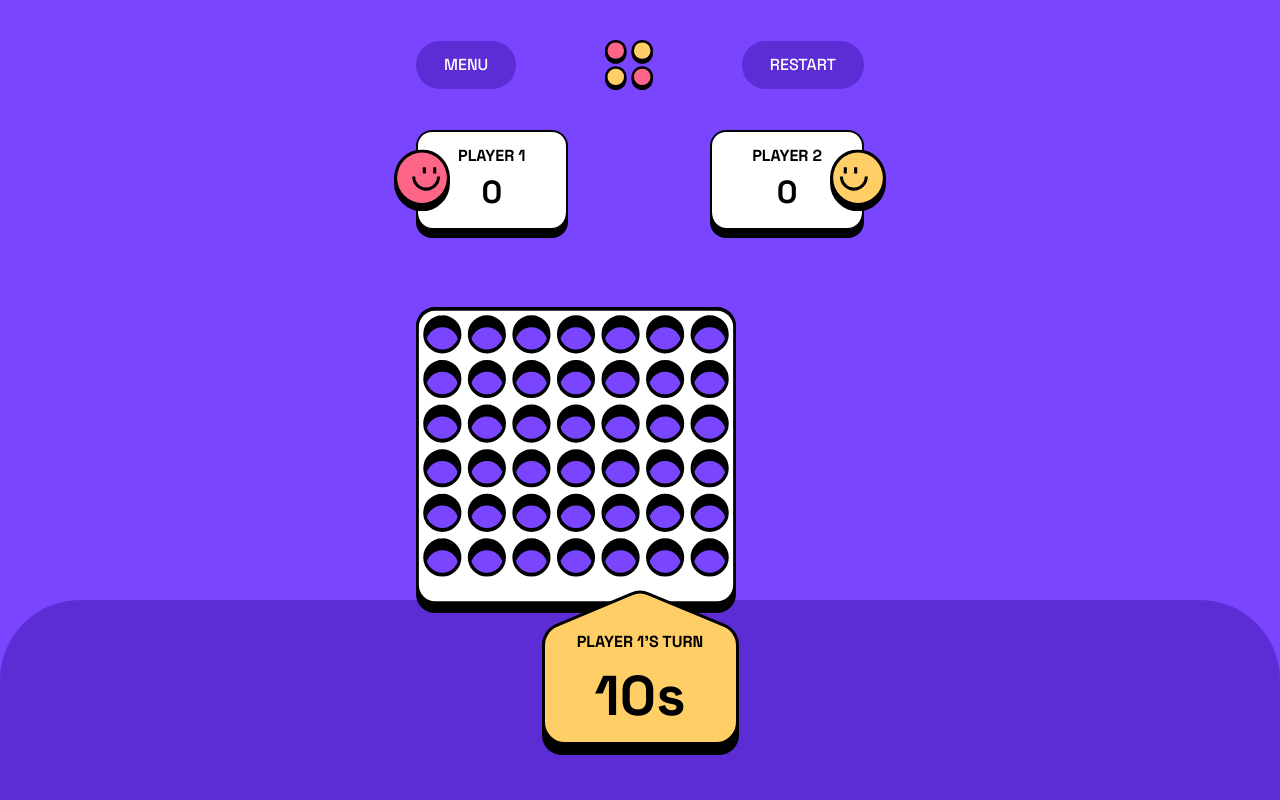
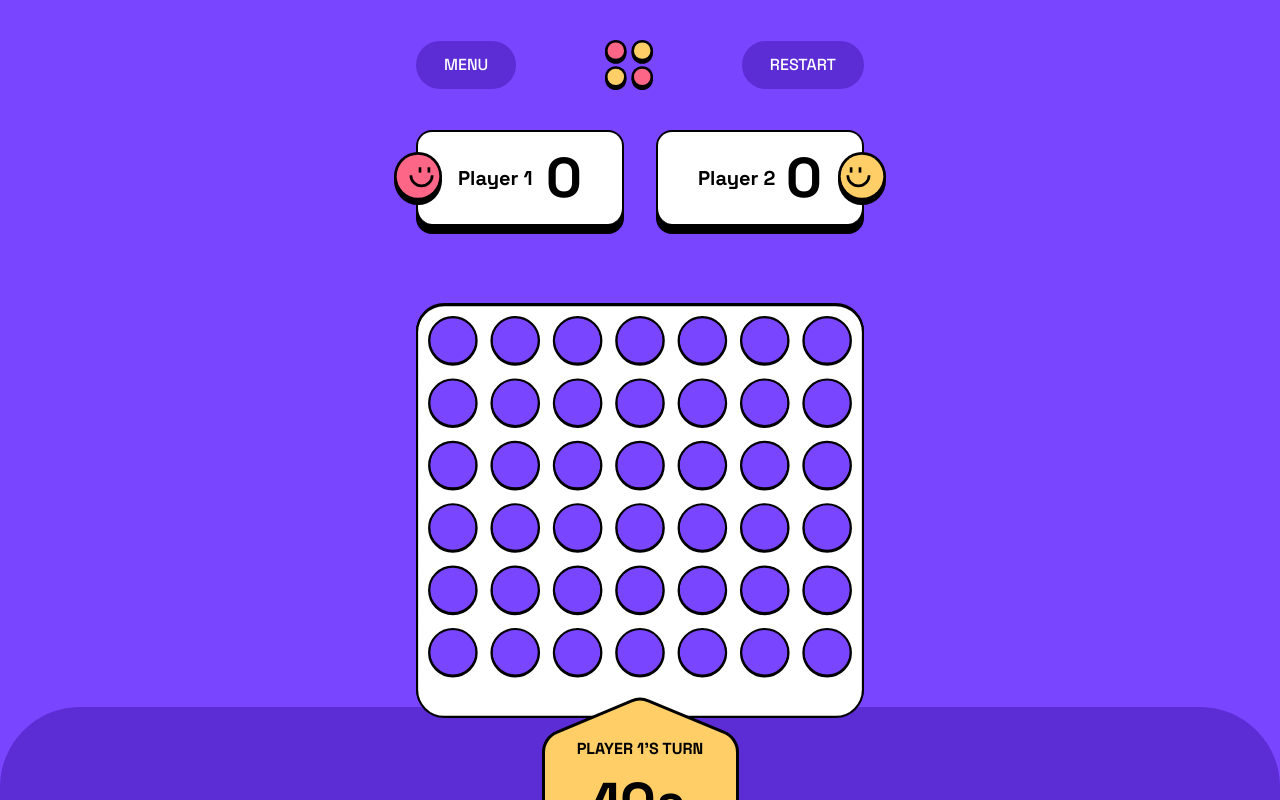
Before and after one commit to JhodaDev/connect-four-game, a React (Vite) app: page /game in a window 1280 px wide. Built offline with nearby package versions, Linux system fonts and the light colour scheme.

Commit message:
responsive was fixed

```diff
--- a/src/components/Board/Board.jsx
+++ b/src/components/Board/Board.jsx
@@ -15,6 +15,9 @@ import { setWinners } from '../../redux/slices/playerSlice'
 import markeryellow from '../../assets/marker-yellow.svg'
 import markerred from '../../assets/marker-red.svg'
 import { useWinner } from '../../hooks/useWinner'
+import { BoardWhiteLarge } from './BoardWhiteLarge'
+import { BoardBlackLarge } from './BoardBlackLarge'
+import { Container } from '../Container'
 
 export const Board = () => {
   const { board, left, marker, handleActiveColumn, handleDropDisc } = useBoard()
@@ -38,29 +41,27 @@ export const Board = () => {
           <img src={turn === 1 ? markeryellow : markerred} alt='marker-yellow' />
         </div>
       )}
-      <div className='absolute max-w-xs w-full z-20'>
-        <div className='relative z-50'>
-          <BoardSmallWhite />
+      <Container>
+        <div className='absolute w-full z-20'>
+          <div className='relative z-50'>{width < 640 ? <BoardSmallWhite /> : <BoardWhiteLarge />}</div>
+          {marker?.map(({ lastRow, col, defaultImage }, index) => (
+            <React.Fragment key={index}>
+              <CounterSmall lastIndex={lastRow} row={col} defaultImage={defaultImage} />
+            </React.Fragment>
+          ))}
+          <div className='absolute top-[-1px] w-full z-10'>{width < 640 ? <BoardSmallBlack /> : <BoardBlackLarge />}</div>
         </div>
-        {marker?.map(({ lastRow, col, defaultImage }, index) => (
-          <React.Fragment key={index}>
-            <CounterSmall lastIndex={lastRow} row={col} defaultImage={defaultImage} />
-          </React.Fragment>
-        ))}
-        <div className='absolute top-[-1px] w-full z-10'>
-          <BoardSmallBlack />
-        </div>
-      </div>
+      </Container>
 
       <div className='grid grid-cols-7 relative top-3 z-50 opacity-0'>
         {board?.map((col, indexCol) => (
-          <div key={indexCol} className='flex flex-col items-center gap-2'>
+          <div key={indexCol} className='flex flex-col items-center gap-2 sm:gap-[4.6px]'>
             {col.map((_, indexRow) => (
               <div
                 key={indexRow}
                 onMouseEnter={handleActiveColumn}
                 onClick={(e) => handleDropDisc(indexCol, indexRow, e)}
-                className='w-9 h-9 bg-white rounded-full cursor-pointer'
+                className='w-9 h-9 sm:w-12 sm:h-12 md:w-14 md:h-14 bg-white rounded-full cursor-pointer'
               ></div>
             ))}
           </div>
--- a/src/components/Board/Footer.jsx
+++ b/src/components/Board/Footer.jsx
@@ -21,13 +21,13 @@ export const Footer = () => {
 
   return (
     <div
-      className={`h-full w-screen relative before:absolute before:left-0 before:top-9 before:w-full  before:h-full before:rounded-tl-[80px] before:rounded-tr-[80px] ${
+      className={`h-full w-screen relative before:absolute before:left-0 before:top-9 md:before:top-11 before:w-full  before:h-full before:rounded-tl-[80px] before:rounded-tr-[80px] ${
         currentWinner === null ? 'before:bg-dark-purple' : currentWinner === 'player1' ? 'before:bg-yellow' : 'before:bg-pink'
       } }`}
     >
       {currentWinner === null ? (
         <div
-          className='h-48 w-full bg-no-repeat bg-center relative z-50 top-3 flex flex-col justify-center items-center pt-6'
+          className='h-48 w-full bg-no-repeat bg-center relative z-50 top-3 md:top-5 flex flex-col justify-center items-center pt-6'
           style={{ backgroundImage: `url(${getBackground()})` }}
         >
           <span className='font-bold text-xs'>PLAYER {turn}’S TURN</span>
--- a/src/components/Board/Header.jsx
+++ b/src/components/Board/Header.jsx
@@ -3,6 +3,7 @@ import logo from '../../assets/logo.svg'
 import playerone from '../../assets/player-one.svg'
 import playertwo from '../../assets/player-two.svg'
 import { restartBoard } from '../../redux/slices/boardReducer'
+import { InfoPayer } from './InfoPayer'
 
 export const Header = () => {
   const winners = useSelector((state) => state.player.winners)
@@ -23,17 +24,9 @@ export const Header = () => {
           RESTART
         </button>
       </header>
-      <div className='flex justify-between text-center mt-10'>
-        <div className='bg-white shadow-black px-10 rounded-2xl border-black border-x-2 border-t-2 py-3 relative'>
-          <img className='absolute -left-6 top-2/4 -translate-y-2/4 w-14' src={playerone} alt='player-one' />
-          <h3 className='text-xs font-bold'>PLAYER 1</h3>
-          <strong className='text-[32px]'>{winners.player1}</strong>
-        </div>
-        <div className='bg-white shadow-black px-10 rounded-2xl border-black border-x-2 border-t-2 py-3 relative'>
-          <img className='absolute w-14 -right-6 top-2/4 -translate-y-2/4' src={playertwo} alt='player-two' />
-          <h3 className='text-xs font-bold'>PLAYER 2</h3>
-          <strong className='text-[32px]'>{winners.player2}</strong>
-        </div>
+      <div className='flex justify-between gap-x-3 sm:gap-x-8 text-center mt-10'>
+        <InfoPayer count={winners.player1} player='Player 1' img={playerone} position='left' />
+        <InfoPayer count={winners.player2} player='Player 2' img={playertwo} position='right' />
       </div>
     </>
   )
--- /dev/null
+++ b/src/components/Board/InfoPayer.jsx
@@ -0,0 +1,14 @@
+const classPosition = {
+  left: '-left-6',
+  right: '-right-6'
+}
+
+export const InfoPayer = ({ count, player, img, position }) => {
+  return (
+    <div className='bg-white shadow-black px-10 rounded-2xl border-black border-x-2 border-t-2 py-3 md:py-1 relative w-full md:flex items-center md:justify-between'>
+      <img className={`absolute w-14 md:w-12 ${classPosition[position]}`} src={img} alt='player-one' />
+      <h3 className='text-xs font-bold md:text-s'>{player}</h3>
+      <strong className='text-[32px] md:text-l'>{count}</strong>
+    </div>
+  )
+}
--- a/src/components/Container.jsx
+++ b/src/components/Container.jsx
@@ -1,3 +1,3 @@
 export const Container = ({ children }) => {
-  return <div className='max-w-xs md:max-w-md w-full mx-auto'>{children}</div>
+  return <div className='max-w-xs sm:max-w-sm md:max-w-md w-full mx-auto'>{children}</div>
 }
--- a/src/components/CounterSmall.jsx
+++ b/src/components/CounterSmall.jsx
@@ -2,20 +2,67 @@ import { memo, useState } from 'react'
 import { motion } from 'framer-motion'
 import counterYellowSmall from '../assets/counter-yellow-small.svg'
 import counterRedSmall from '../assets/counter-red-small.svg'
+import counterYellowLarge from '../assets/counter-yellow-large.svg'
+import counterRedLarge from '../assets/counter-red-large.svg'
+import { useWidth } from '../hooks/useWidth'
 
 const coors = [8, 52, 97, 141, 186, 230, 275]
+const coorsLarge = [6, 60, 113, 167, 220, 273, 326]
+const coorsLarge2 = [8, 70, 132, 195, 257, 319, 382]
 
 export const CounterSmall = memo(function CounterSmall({ row, lastIndex, defaultImage }) {
-  const [coords] = useState({ x: coors[row], y: lastIndex * 44 + 12 })
+  const width = useWidth()
+  const [coords] = useState({
+    x: width < 640 ? coors[row] : coorsLarge[row],
+    y: {
+      xs: lastIndex * 44 + 12,
+      sm: lastIndex * 53 + 2,
+      md: lastIndex * 66 + 2
+    }
+  })
+
+  const getCoors = () => {
+    if (width < 640) {
+      return {
+        x: coors[row],
+        y: lastIndex * 44 + 12 - 295,
+        top: -301
+      }
+    }
+
+    if (width >= 640 && width < 768) {
+      return {
+        x: coorsLarge[row],
+        y: lastIndex * 53 + 2 - 345,
+        top: -360
+      }
+    }
+
+    if (width >= 768) {
+      return {
+        x: coorsLarge2[row],
+        y: lastIndex * 62 + 4 - 408,
+        top: -420
+      }
+    }
+  }
+
+  const getImage = () => {
+    if (width < 640) {
+      return defaultImage === 'yellow' ? counterYellowSmall : counterRedSmall
+    } else {
+      return defaultImage === 'yellow' ? counterYellowLarge : counterRedLarge
+    }
+  }
 
   return (
     <motion.div
-      animate={{ y: [-301, coords.y - 295] }}
+      animate={{ y: [getCoors().top, getCoors().y] }}
       transition={{ ease: 'backInOut', duration: 0.3 }}
-      className='absolute w-9 h-9 rounded-full z-[16]'
-      style={{ left: coords.x }}
+      className='absolute w-9 h-9 sm:w-12 sm:h-12 md:w-14 md:h-14 rounded-full z-[16]'
+      style={{ left: getCoors().x }}
     >
-      {<img src={defaultImage === 'yellow' ? counterYellowSmall : counterRedSmall} alt='counter' className='w-full h-full rounded-full' />}
+      {<img src={getImage()} alt='counter' className='w-full h-full rounded-full' />}
     </motion.div>
   )
 })
--- a/src/hooks/useBoard.js
+++ b/src/hooks/useBoard.js
@@ -8,7 +8,10 @@ export const useBoard = () => {
 
   const { board, player } = useSelector((state) => state)
   const [left, setLeft] = useState(0)
-  const handleActiveColumn = (e) => setLeft(e.target.offsetLeft)
+  const handleActiveColumn = (e) => {
+    setLeft(e.target.offsetLeft)
+    console.log(e.target.offsetTop)
+  }
 
   const handleDropDisc = (col) => {
     if (player.currentWinner) return
```
